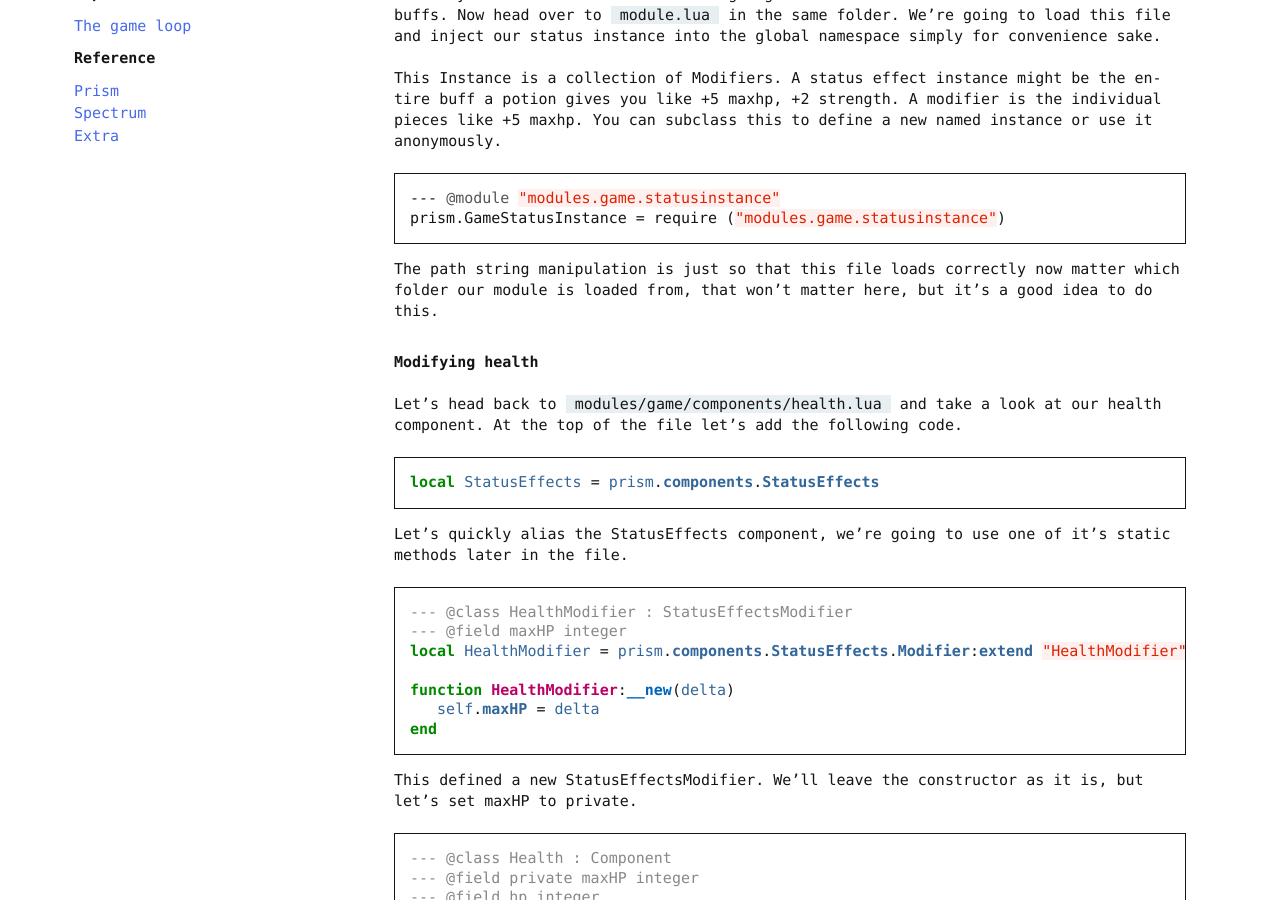
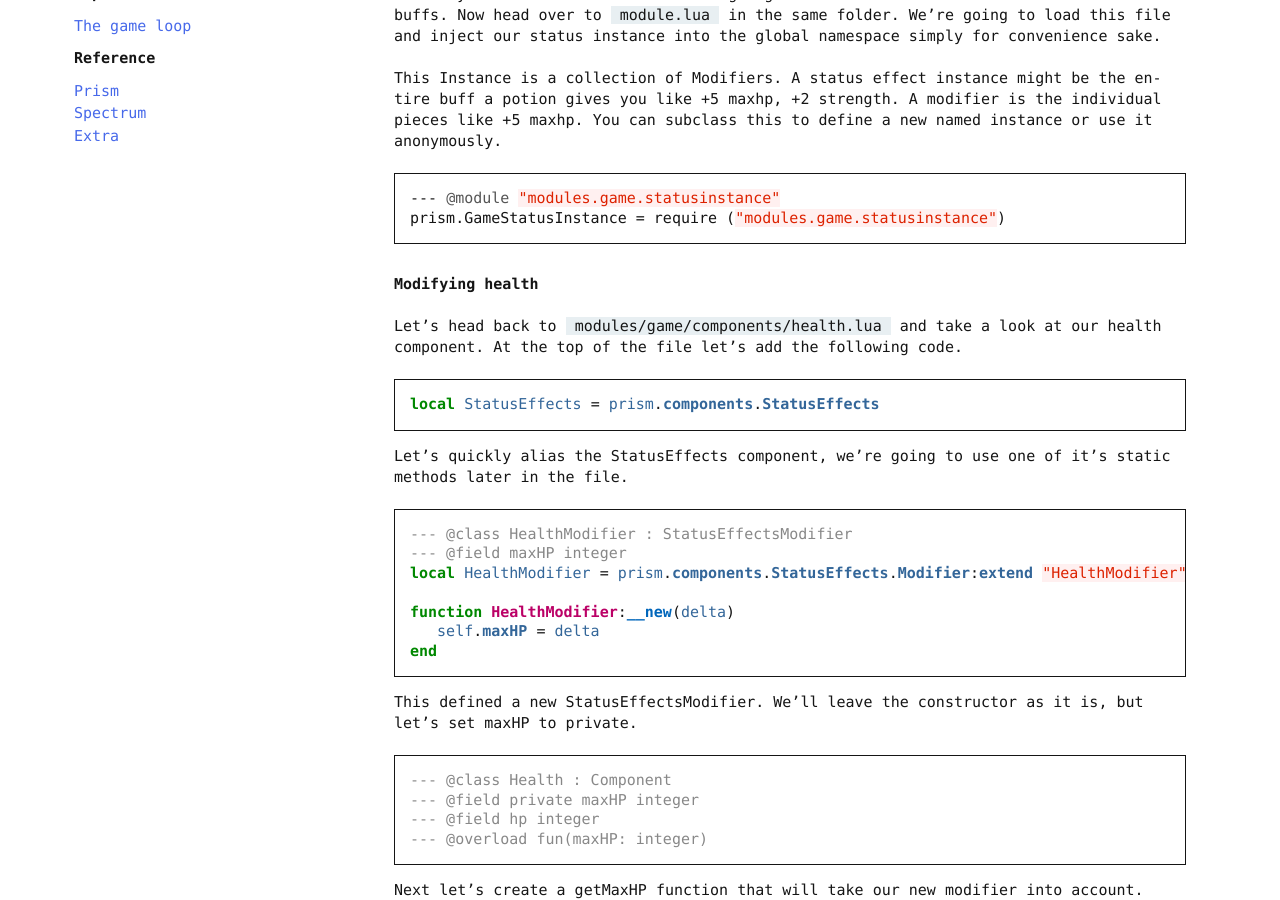
Before and after one commit to drewww/prism, a Sphinx documentation site: the page built from docs/source/making-a-roguelike/part13.rst, in a window 1280 px wide and 900 px high, scrolled down 1140 px. Built offline with Sphinx 7.4.7, drawn with Linux system fonts in a browser that asks for light colours; pages that are not in the unit, such as notebooks, are missing from menus.

```diff
--- a/docs/source/making-a-roguelike/part13.rst
+++ b/docs/source/making-a-roguelike/part13.rst
@@ -62,9 +62,6 @@
 
    --- @module "modules.game.statusinstance"
    prism.GameStatusInstance = require ("modules.game.statusinstance")
-
-The path string manipulation is just so that this file loads correctly now matter which folder our module is loaded from, that won't matter here,
-but it's a good idea to do this.
 
 Modifying health
 ----------------
```
Also changed, not shown: 6 other files.
